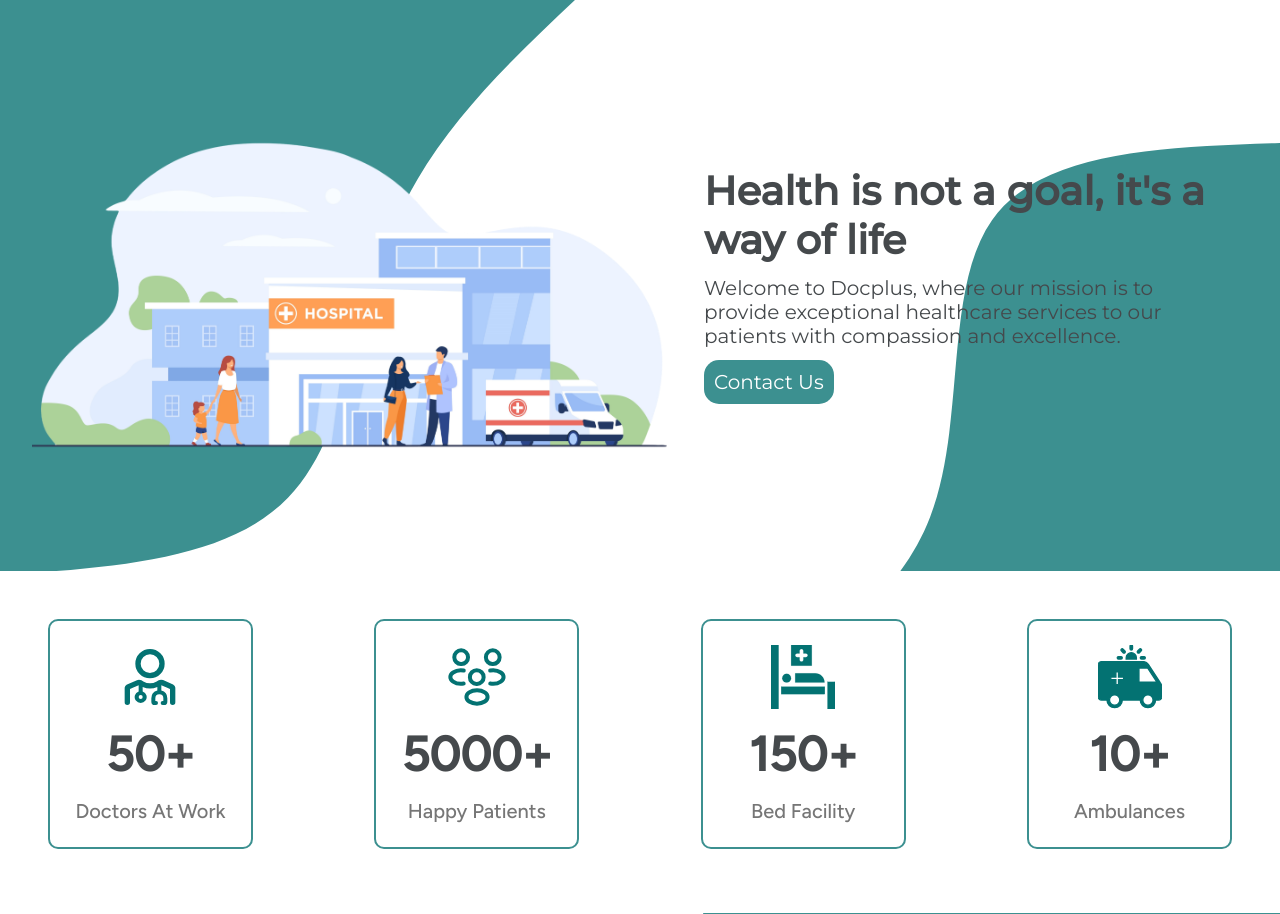
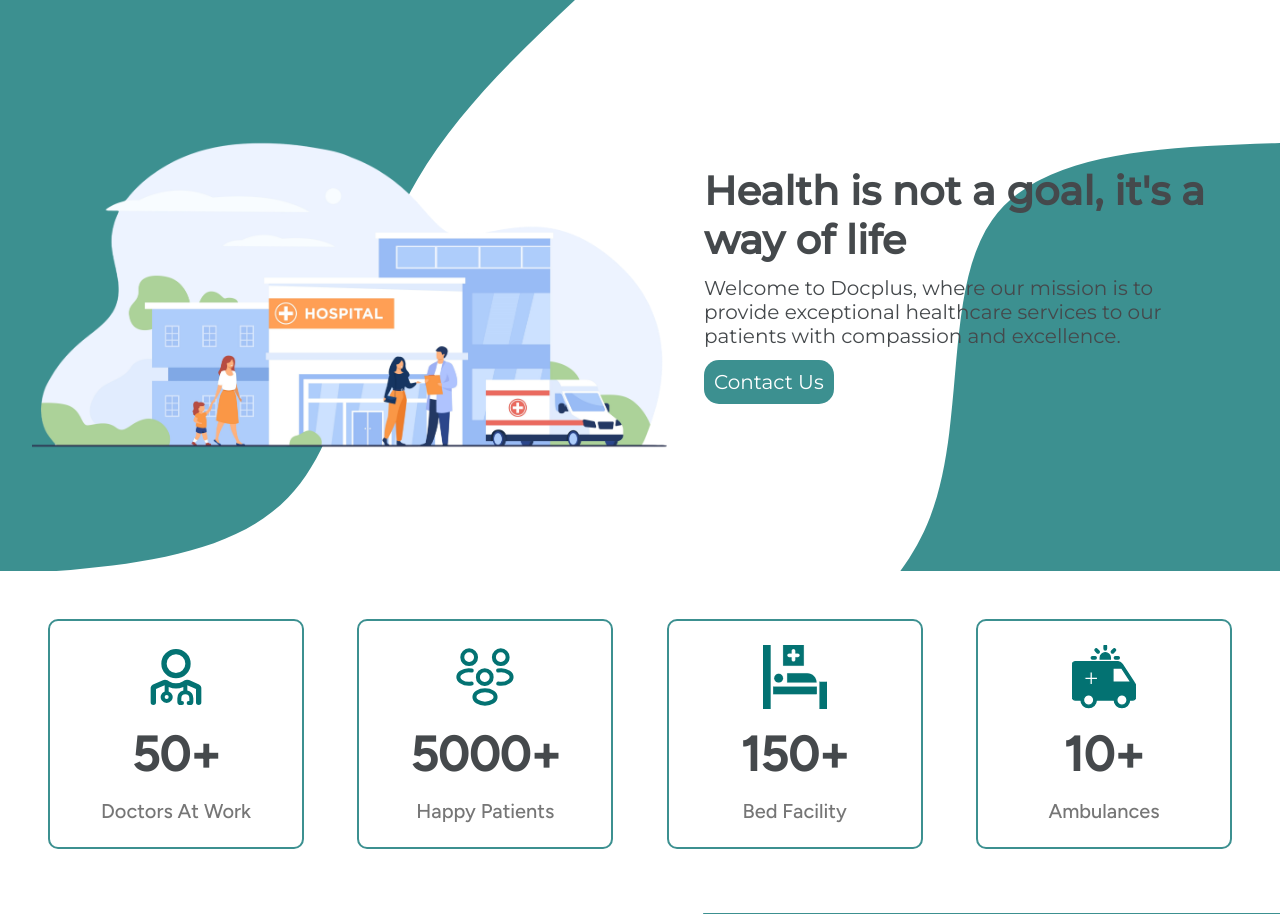
Before and after one commit to Dhruv883/Hospital-Management-System, a PHP site: page / in a window 1280 px wide. Shown: the part 76-990 px from the top of the page. Run offline with PHP 8.4, Linux system fonts and the light colour scheme.

Commit message:
responsive

```diff
--- a/styles.css
+++ b/styles.css
@@ -168,8 +168,6 @@
   justify-content: space-between;
   align-items: center;
   padding: 3rem;
-  background-repeat: no-repeat;
-  background-size: cover;
 }
 
 .card {
@@ -182,7 +180,7 @@
   gap: 1rem;
   padding: 1.5rem;
   font-family: "Figtree", sans-serif;
-  width: 16vw;
+  width: 20vw;
 }
 
 .card div {
```
